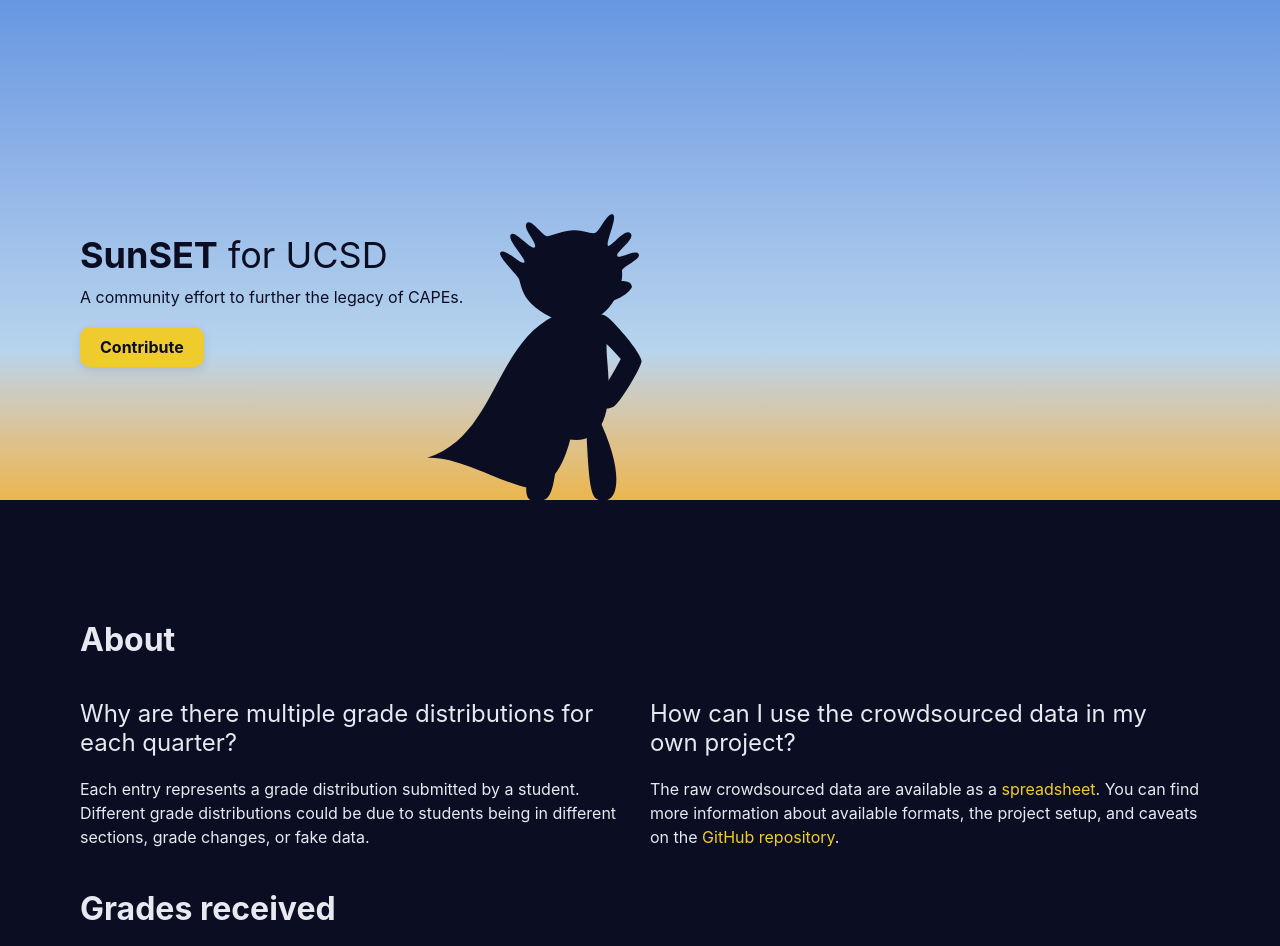
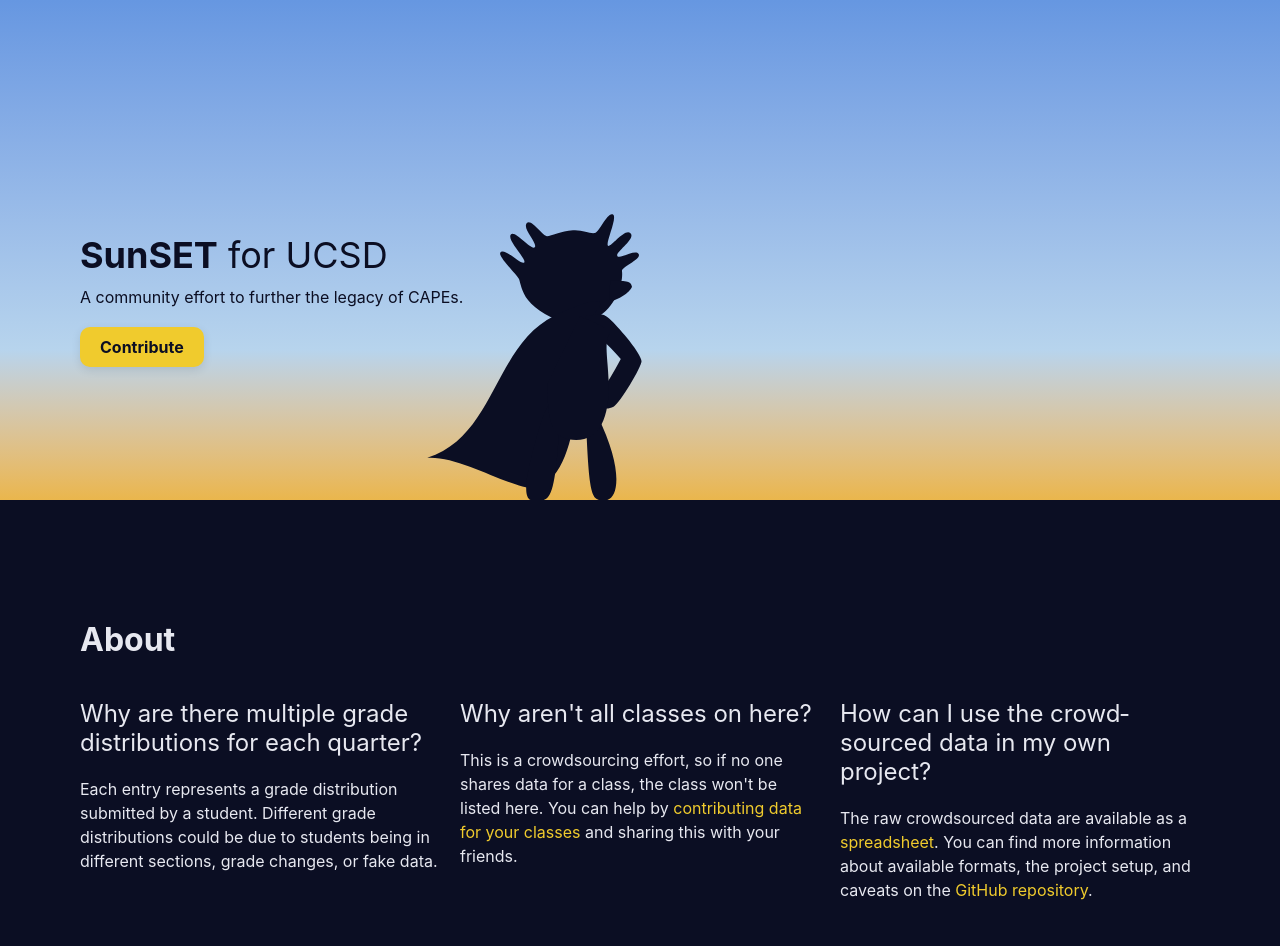
Before and after one commit to SheepTester/ucsd-sunset, a React app: page / in a window 1280 px wide. Shown: the top 946 px of the page. Built offline with nearby package versions, Linux system fonts and the light colour scheme; no server answers; the HTML template or start-up script is replaced by a standard one.

Commit message:
Add FAQ entry to encourage contributors

```diff
--- a/src/components/App.tsx
+++ b/src/components/App.tsx
@@ -73,13 +73,16 @@
           <p className='subtitle'>
             A community effort to further the legacy of CAPEs.
           </p>
-          <button
-            type='button'
+          <a
+            href='#contribute'
             className='button contribute-btn'
-            onClick={() => setContributeOpen(true)}
+            onClick={e => {
+              e.preventDefault()
+              setContributeOpen(true)
+            }}
           >
             Contribute
-          </button>
+          </a>
           <img
             className='sun-god'
             src='./images/sunny-g-silhouette.svg'
@@ -101,8 +104,26 @@
             </p>
           </div>
           <div className='faq-entry'>
+            <h2 className='question'>Why aren't all classes on here?</h2>
+            <p>
+              This is a crowdsourcing effort, so if no one shares data for a
+              class, the class won't be listed here. You can help by{' '}
+              <a
+                href='#contribute'
+                className='link'
+                onClick={e => {
+                  e.preventDefault()
+                  setContributeOpen(true)
+                }}
+              >
+                contributing data for your classes
+              </a>{' '}
+              and sharing this with your friends.
+            </p>
+          </div>
+          <div className='faq-entry'>
             <h2 className='question'>
-              How can I use the crowdsourced data in my own project?
+              How can I use the crowd&shy;sourced data in my own project?
             </h2>
             <p>
               The raw crowdsourced data are available as a{' '}
@@ -228,7 +249,9 @@
           </li>
           <li>
             <div className='instruction-content'>
-              <p>Click on the bookmark.</p>
+              <p>
+                Click on the bookmark and follow the directions that appear.
+              </p>
             </div>
             <img
               className='instruction-image'
@@ -236,6 +259,11 @@
               alt='The bookmark on the bookmarks bar being clicked while on Academic History.'
             />
           </li>
+          <li>
+            <div className='instruction-content'>
+              <p>Share this with your friends so more people can contribute!</p>
+            </div>
+          </li>
         </ol>
       </Modal>
     </>
--- a/src/components/GradeDistribution.tsx
+++ b/src/components/GradeDistribution.tsx
@@ -33,7 +33,7 @@
       {(!name || grades.length > 1) && (
         <div className='group-breakdown'>
           {grades.map(({ grade, percentage }) => (
-            <div className='grade-count'>
+            <div className='grade-count' key={grade}>
               {grade}{' '}
               <span title={`${percentage.toFixed(2)}%`}>
                 {percentage.toFixed(0)}%
--- a/src/styles.css
+++ b/src/styles.css
@@ -84,10 +84,10 @@
   border-top-right-radius: 15px;
   border: 1px solid #303668;
   border-bottom: 0;
-  height: 600px;
+  height: 700px;
   max-height: 80%;
   width: 100%;
-  max-width: 1000px;
+  max-width: 1080px;
   padding: 40px;
   box-sizing: border-box;
   overflow: auto;
@@ -205,6 +205,14 @@
   box-sizing: border-box;
   padding: 20px 40px;
 }
+@media (max-width: 450px) {
+  .hero-content,
+  .course,
+  .faq,
+  .heading {
+    padding: 20px;
+  }
+}
 
 .hero {
   height: 600px;
@@ -243,7 +251,7 @@
   height: 300px;
   left: 380px;
 }
-@media (max-width: 570px) {
+@media (max-width: 630px) {
   .hero {
     background-size: 100% 350px;
     height: 400px;
@@ -300,7 +308,6 @@
   gap: 5px;
 }
 .contribution-count {
-  font-style: italic;
   font-size: 10px;
   text-align: right;
   margin: 0;
@@ -308,6 +315,7 @@
 .grade-breakdown {
   display: flex;
   gap: 20px;
+  flex-wrap: wrap;
 }
 .grade-group {
   display: flex;
@@ -338,6 +346,7 @@
 @media (max-width: 600px) {
   .course {
     flex-direction: column;
+    align-items: stretch;
   }
   .course-code {
     position: static;
@@ -347,12 +356,6 @@
   }
   .term-name {
     font-size: 16px;
-  }
-}
-@media (max-width: 450px) {
-  .hero-content,
-  .course {
-    padding: 20px;
   }
 }
 
@@ -424,7 +427,7 @@
   flex-wrap: wrap;
 }
 .faq-entry {
-  flex: 1 0 400px;
+  flex: 1 1 350px;
   line-height: 1.5;
   display: flex;
   flex-direction: column;
```
